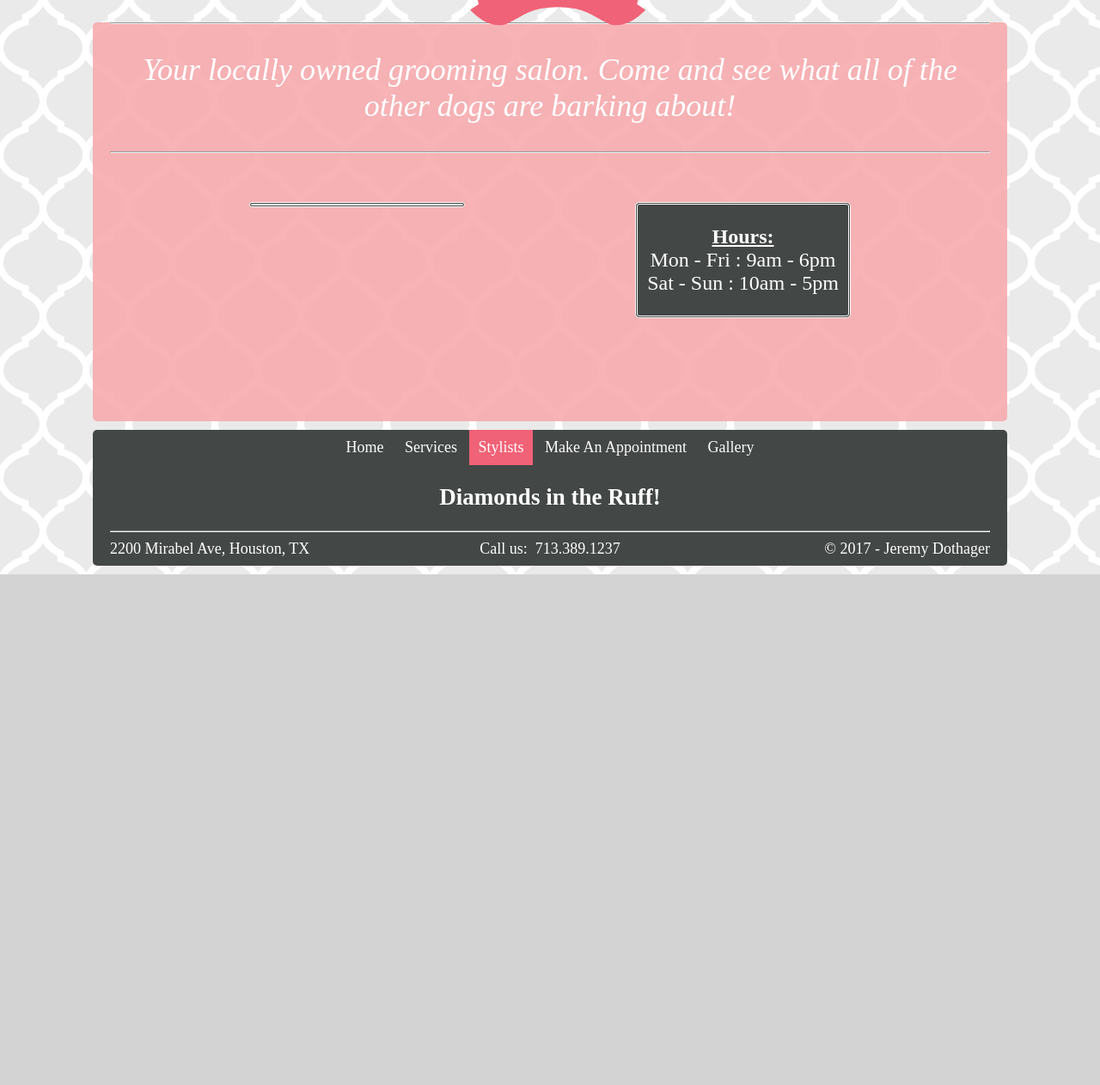
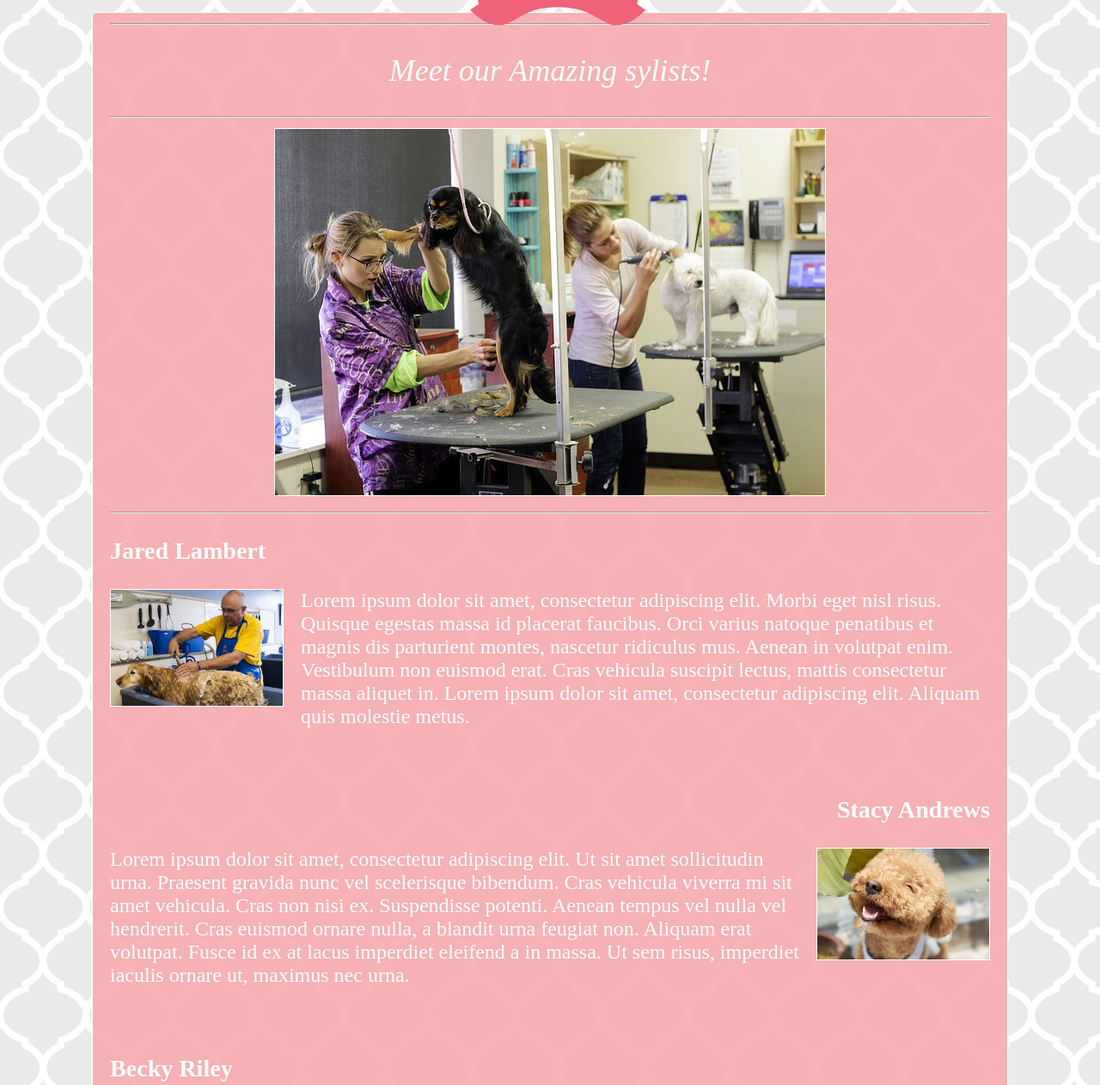
Before and after one commit to Jdothager/Diamonds_Ruff_Website, a plain HTML site: page stylists.html in a window 1280 px wide. Shown: the part 320-1582 px from the top of the page at 86% size. Before the commit the page ends 988 px from the top, so only its background shows below. Drawn offline with Linux system fonts and the light colour scheme; a web font is replaced by a local one.

Commit message:
stylist bios

```diff
--- a/stylesheet.css
+++ b/stylesheet.css
@@ -3,12 +3,9 @@ body {
     background-color: lightgray;
     /* image credit to: http://backgroundlabs.com/item/light-grey-moroccan-pattern/ */
     background-image: url("images/light-grey-moroccan-pattern-3021.png");
-
-
     background-attachment: fixed;
     margin: 0;
     font-family: 'Cormorant Upright', serif;
-
     color: #fefefe;
 }
 
@@ -22,7 +19,7 @@ body {
     position: fixed;
     top: 0;
     width: 100%;
-    min-width: 830px;
+    min-width: 870px;
 }
 
     /* Links inside the nav-bar and footer */
@@ -56,7 +53,7 @@ body {
 
 /* Header content */
 header {
-    min-width: 700px;
+    min-width: 870px;
 }
 
     header h1 {
@@ -65,7 +62,7 @@ header {
         margin-bottom: 0;
         text-align: center;
         width: 80%;
-        min-width: 700px;
+        min-width: 870px;
         margin-right: auto;
         margin-left: auto;
         text-shadow: -1px -1px 0 #000, 1px -1px 0 #000, -1px 1px 0 #000, 1px 1px 0 #000;
@@ -76,12 +73,15 @@ header {
         padding: 0 50px 3px;
         background-color: #f7abae;
         background: rgba(247, 171, 174, 0.9);
+        /* border */
+        border-style: solid;
+        border-width: thin;
+        border-color: #fefefe;
     }
 
     header img {
         width: 25%;
         height: auto;
-        min-width: 250px;
         max-width: 400px;
         margin: auto;
         margin-top: -60px;
@@ -104,6 +104,10 @@ main {
     background: rgba(247, 171, 174, 0.9);
     border-radius: 5px;
     text-align: center;
+    /* border */
+    border-style: solid;
+    border-width: thin;
+    border-color: #fefefe;
 }
 
     main h2 {
@@ -113,7 +117,13 @@ main {
         font-style: italic;
     }
 
-.loc-hours {
+    main img {
+        border-style: solid;
+        border-width: thin;
+        border-color: #fefefe;
+    }
+
+.home-content, .stylist-content {
     width: 50%;
     min-width: 700px;
     height: 300px;
@@ -121,7 +131,7 @@ main {
     margin-left: auto;
 }
 
-    .loc-hours ul {
+    .home-content ul {
         list-style-type: none;
         padding: 0;
     }
@@ -147,6 +157,36 @@ main {
 
 .hours {
     float: right;
+}
+
+.stylists-content {
+    text-align: left;
+}
+
+.bio-name-left {
+    text-align: left;
+}
+
+.bio-name-right {
+    text-align: right;
+}
+
+.bio-left img {
+    float: left;
+    width: 200px;
+    height: auto;
+    margin-right: 20px;
+}
+
+.bio-right img {
+    float: right;
+    width: 200px;
+    height: auto;
+    margin-left: 20px;
+}
+
+.clearfloat {
+    clear: both;
 }
 
 /* Footer*/
--- a/stylists.html
+++ b/stylists.html
@@ -46,18 +46,38 @@
     </header>
     <main class="main">
         <hr />
-        <h2>Your locally owned grooming salon. Come and see what all of the other dogs are barking about!</h2>
+        <h2>Meet our Amazing sylists!</h2>
         <hr />
-        <div class="loc-hours">
-            <div class="location">
-
+        <img src="images/grooming-1018980_640.jpg" alt="Our great sylists at work" />
+        <hr />
+        <div class="stylists-content">
+            <div class="bio-left">
+                <div class="bio-name-left"><h3>Jared Lambert</h3></div>
+                <!-- image credit to https://pixabay.com/en/dog-bath-resigned-wet-soapy-682169/ -->
+                <img src="images/dog-bath-682169_640.jpg" alt="Jared Lambert" />
+                <p>Lorem ipsum dolor sit amet, consectetur adipiscing elit. Morbi eget nisl risus. Quisque egestas massa id placerat faucibus. Orci varius natoque penatibus et magnis dis parturient montes, nascetur ridiculus mus. Aenean in volutpat enim. Vestibulum non euismod erat. Cras vehicula suscipit lectus, mattis consectetur massa aliquet in. Lorem ipsum dolor sit amet, consectetur adipiscing elit. Aliquam quis molestie metus.</p>
+                <br class="clearfloat" />
             </div>
-            <div class="hours">
-                <ul>
-                    <li class="list-title">Hours:</li>
-                    <li>Mon - Fri : 9am - 6pm</li>
-                    <li>Sat - Sun : 10am - 5pm</li>
-                </ul>
+            <div class="bio-right">
+                <div class="bio-name-right"><h3>Stacy Andrews</h3></div>
+                <!-- image credit to https://pixabay.com/en/dog-smile-outdoor-paste-variety-1558962/ -->
+                <img src="images/dog-1558962_640.jpg" alt="Stacy Andrews" />
+                <p>Lorem ipsum dolor sit amet, consectetur adipiscing elit. Ut sit amet sollicitudin urna. Praesent gravida nunc vel scelerisque bibendum. Cras vehicula viverra mi sit amet vehicula. Cras non nisi ex. Suspendisse potenti. Aenean tempus vel nulla vel hendrerit. Cras euismod ornare nulla, a blandit urna feugiat non. Aliquam erat volutpat. Fusce id ex at lacus imperdiet eleifend a in massa. Ut sem risus, imperdiet iaculis ornare ut, maximus nec urna.</p>
+                <br class="clearfloat" />
+            </div>
+            <div class="bio-left">
+                <div class="bio-name-left"><h3>Becky Riley</h3></div>
+                <!-- image credit to https://www.pexels.com/photo/white-and-black-short-coat-small-dog-wearing-a-green-butterfly-head-band-64658/ -->
+                <img src="images/pexels-photo-64658.jpeg" alt="Becky Riley" />
+                <p>Lorem ipsum dolor sit amet, consectetur adipiscing elit. Duis blandit venenatis elit, eu ornare nunc. Ut iaculis dignissim tempus. Cras sapien tortor, vehicula et rutrum id, auctor convallis urna. Suspendisse cursus vitae eros eu interdum. Phasellus sodales nibh arcu, non fringilla est viverra vitae. Vivamus id tortor non diam ornare sagittis nec dapibus ante. Sed finibus tortor turpis, a convallis nunc egestas sit amet.</p>
+                <br class="clearfloat" />
+            </div>
+            <div class="bio-right">
+                <div class="bio-name-right"><h3>Christine Bailey</h3></div>
+                <!-- image credit to https://www.pexels.com/photo/adorable-animal-blurred-background-canine-289252/ -->
+                <img src="images/pexels-photo-289252.jpeg" alt="Christine Bailey" />
+                <p>Lorem ipsum dolor sit amet, consectetur adipiscing elit. Quisque tortor mauris, interdum sit amet ante id, ullamcorper mattis enim. Pellentesque pulvinar, est vel condimentum euismod, mi lorem pellentesque felis, id tristique purus nulla eget diam. Donec venenatis, magna vel bibendum pulvinar, justo justo tristique enim, nec maximus nisi neque a nibh. Fusce in iaculis sem. Nullam suscipit rutrum tellus, id finibus eros ornare at. Aenean in libero erat. Nunc id elit eros. Nunc efficitur elementum leo sit amet sodales. Integer ac eros nibh. Phasellus fringilla, quam ut efficitur tincidunt, ligula velit efficitur sapien, id gravida nibh nibh eget metus.</p>
+                <br class="clearfloat" />
             </div>
         </div>
     </main>
```
Also changed, not shown: index.html (+1 -1 lines), services.html (+1 -1 lines), images/dog-1558962_640.jpg (added), images/dog-bath-682169_640.jpg (added), images/grooming-1018980_640.jpg (added), images/pexels-photo-289252.jpeg (added), images/pexels-photo-64658.jpeg (added).
